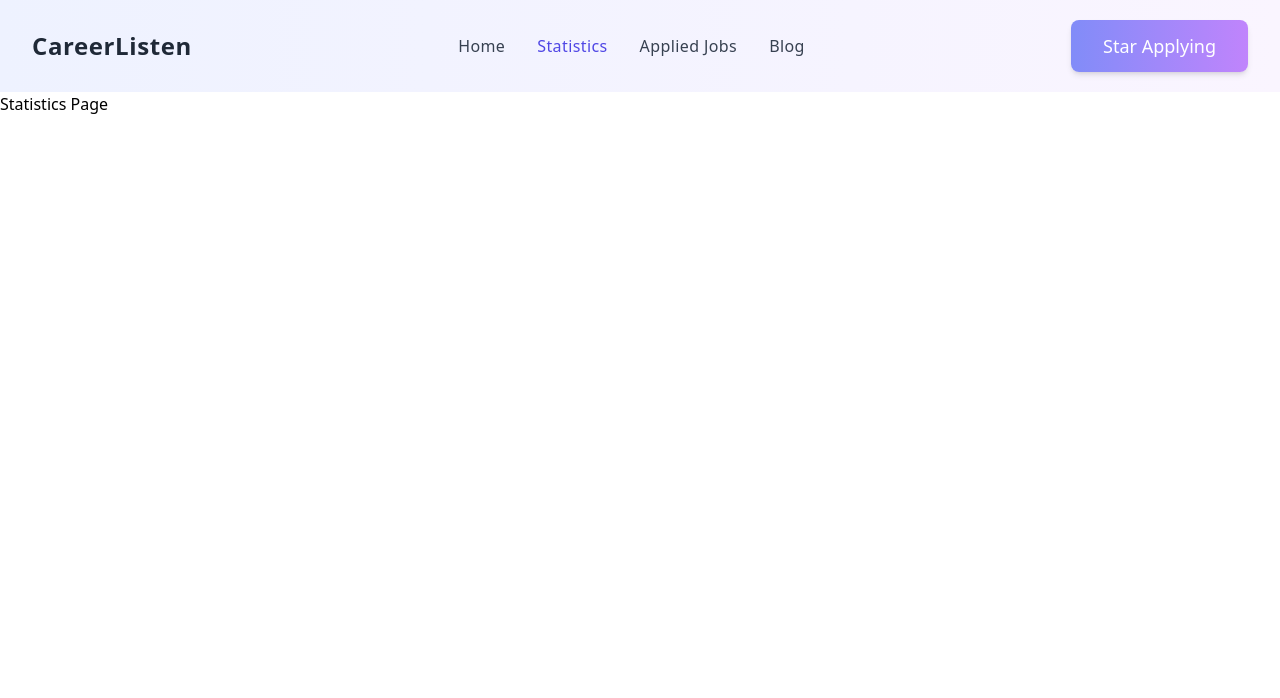
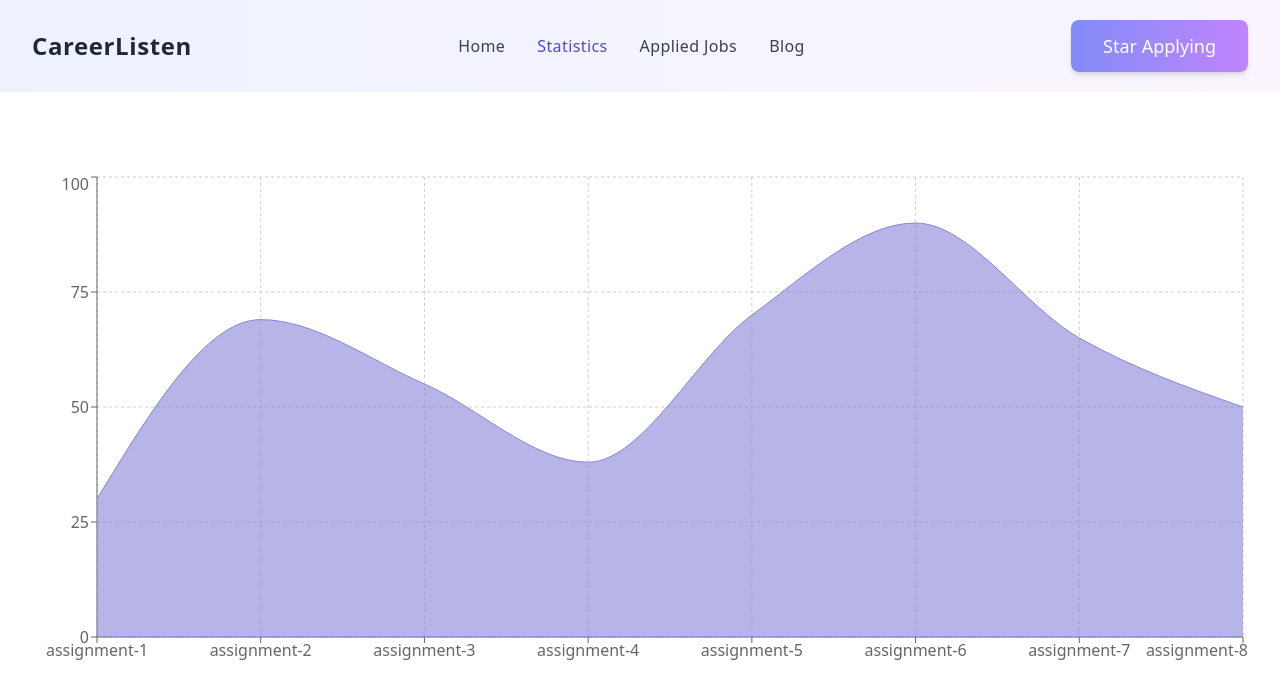
Before and after one commit to marufbroh/career-listen, a React (Vite) app: page /statistics in a window 1280 px wide. Shown: the top 698 px of the page. Built offline with nearby package versions, Linux system fonts and the light colour scheme.

Commit message:
assignment recharts done

```diff
--- a/package.json
+++ b/package.json
@@ -15,6 +15,7 @@
     "react": "^18.2.0",
     "react-dom": "^18.2.0",
     "react-router-dom": "^6.10.0",
+    "recharts": "^2.5.0",
     "sort-by": "^1.2.0"
   },
   "devDependencies": {
--- a/src/components/Statistics.jsx
+++ b/src/components/Statistics.jsx
@@ -1,9 +1,36 @@
 import React from 'react';
+import {
+    ResponsiveContainer,
+    AreaChart,
+    XAxis,
+    YAxis,
+    CartesianGrid,
+    Tooltip,
+    Area
+} from 'recharts';
 
 const Statistics = () => {
+    const data = [
+        { name: "assignment-1", mark: 30 },
+        { name: "assignment-2", mark: 69 },
+        { name: "assignment-3", mark: 55 },
+        { name: "assignment-4", mark: 38 },
+        { name: "assignment-5", mark: 70 },
+        { name: "assignment-6", mark: 90 },
+        { name: "assignment-7", mark: 65 },
+        { name: "assignment-8", mark: 50 },
+    ];
     return (
-        <div>
-            Statistics Page
+        <div className='px-2 py-16 mx-auto sm:max-w-xl md:max-w-full lg:max-w-screen-xl lg:px-8 lg:py-20'>
+            <ResponsiveContainer width="100%" height={500}>
+                <AreaChart data={data}>
+                    <CartesianGrid strokeDasharray="3 3" />
+                    <XAxis dataKey="name" />
+                    <YAxis />
+                    <Tooltip />
+                    <Area type="monotone" dataKey="mark" stroke="#8884d8" fill="#8884d8" />
+                </AreaChart>
+            </ResponsiveContainer>
         </div>
     );
 };
```
Also changed, not shown: 1 other file (tests, documents, lock files or other folders).
